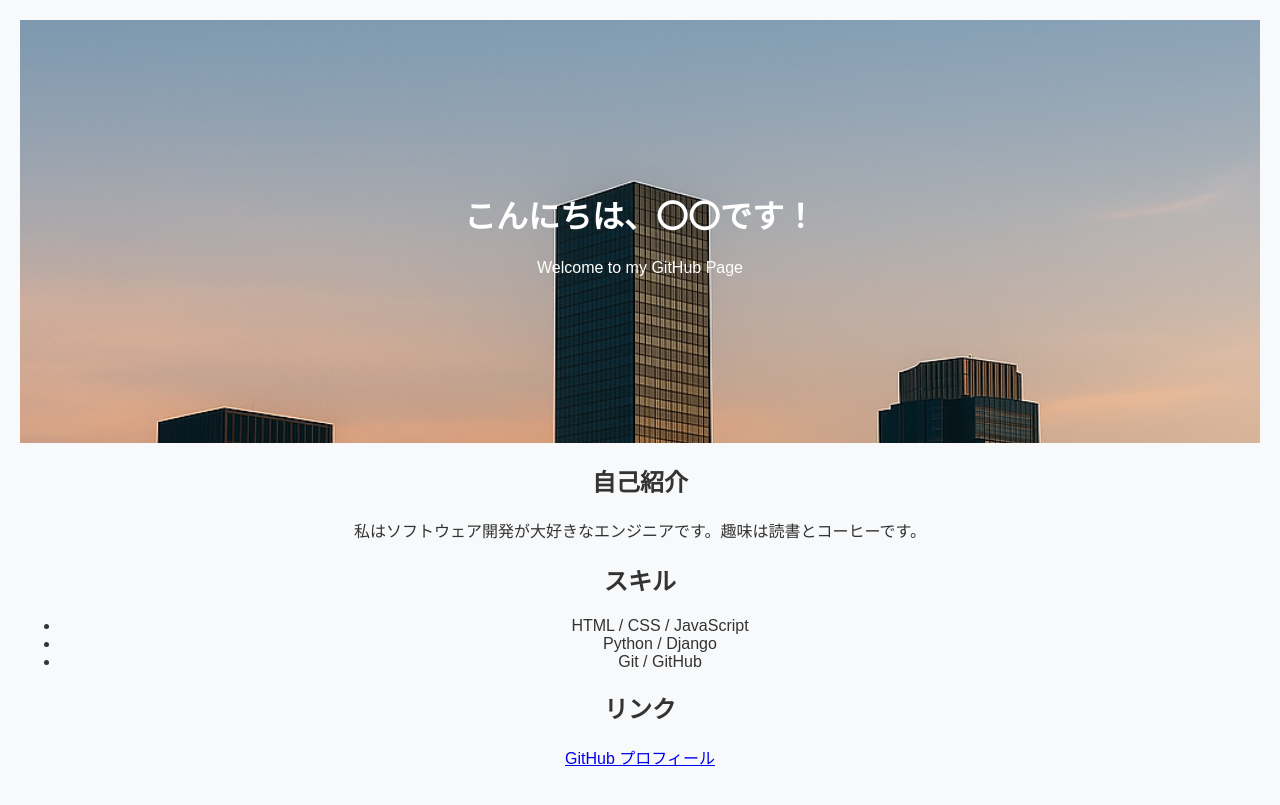
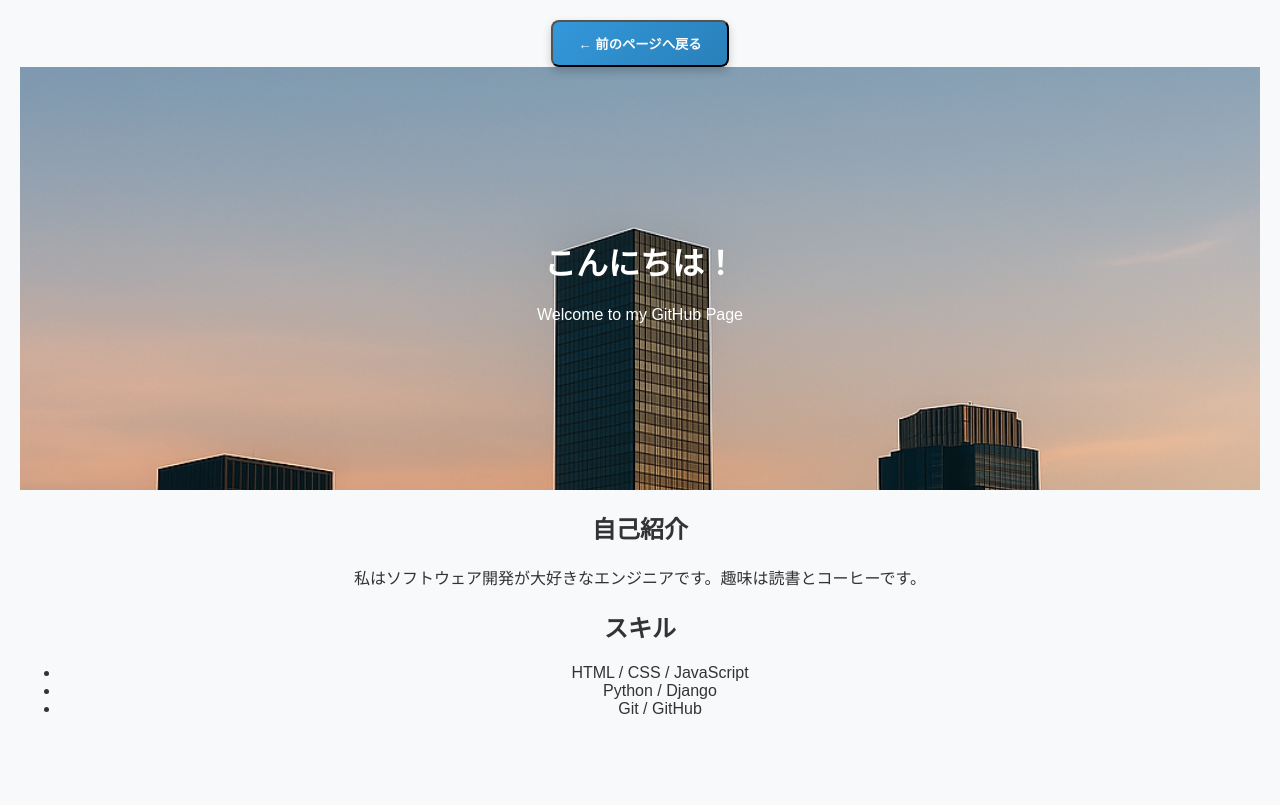
Before and after one commit to cloudrobo48/aws-cloud, a Jekyll site: the page about.html, which Jekyll copies as it is, in a window 1280 px wide. Shown: the top 805 px of the page. Built offline with Jekyll 4.4.1, drawn with Linux system fonts in a browser that asks for light colours.

Commit message:
Update about.html

```diff
--- a/about.html
+++ b/about.html
@@ -7,8 +7,10 @@
     <link rel="stylesheet" href="/assets/css/style.css">
 </head>
 <body>
+  <button onclick="history.back()">← 前のページへ戻る</button>
+
   <header>
-    <h1>こんにちは、〇〇です！</h1>
+    <h1>こんにちは！</h1>
     <p>Welcome to my GitHub Page</p>
   </header>
   <section>
@@ -22,8 +24,6 @@
       <li>Git / GitHub</li>
     </ul>
 
-    <h2>リンク</h2>
-    <p><a href="https://github.com/yourusername">GitHub プロフィール</a></p>
   </section>
 </body>
 </html>
```
